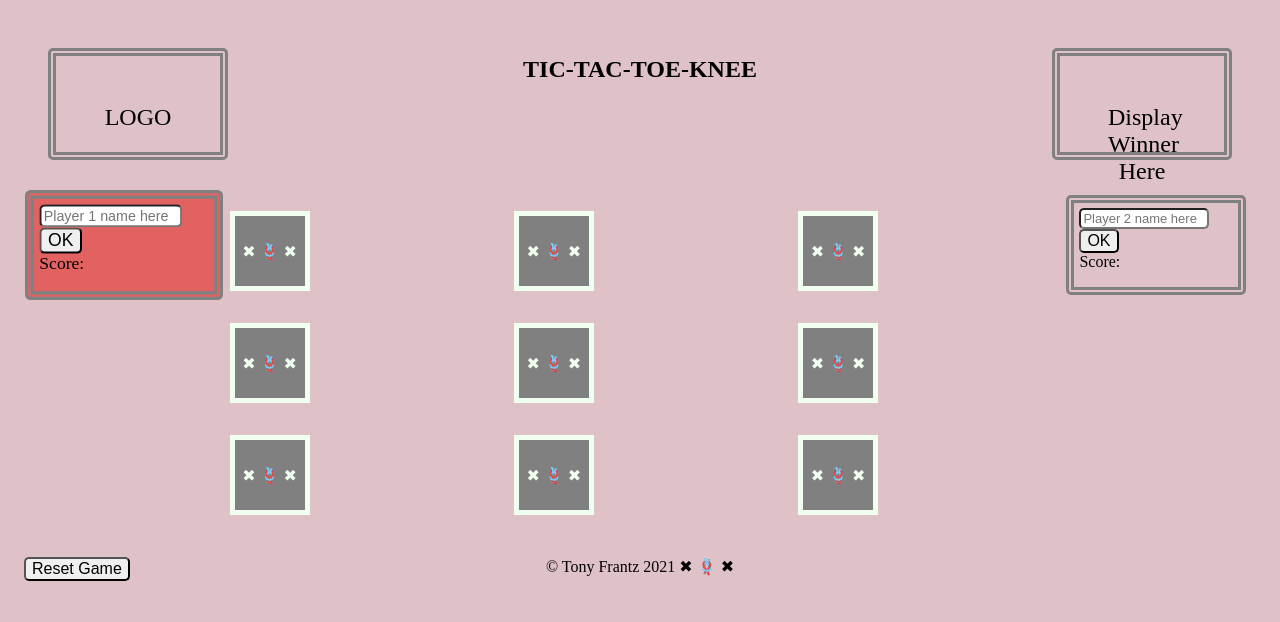
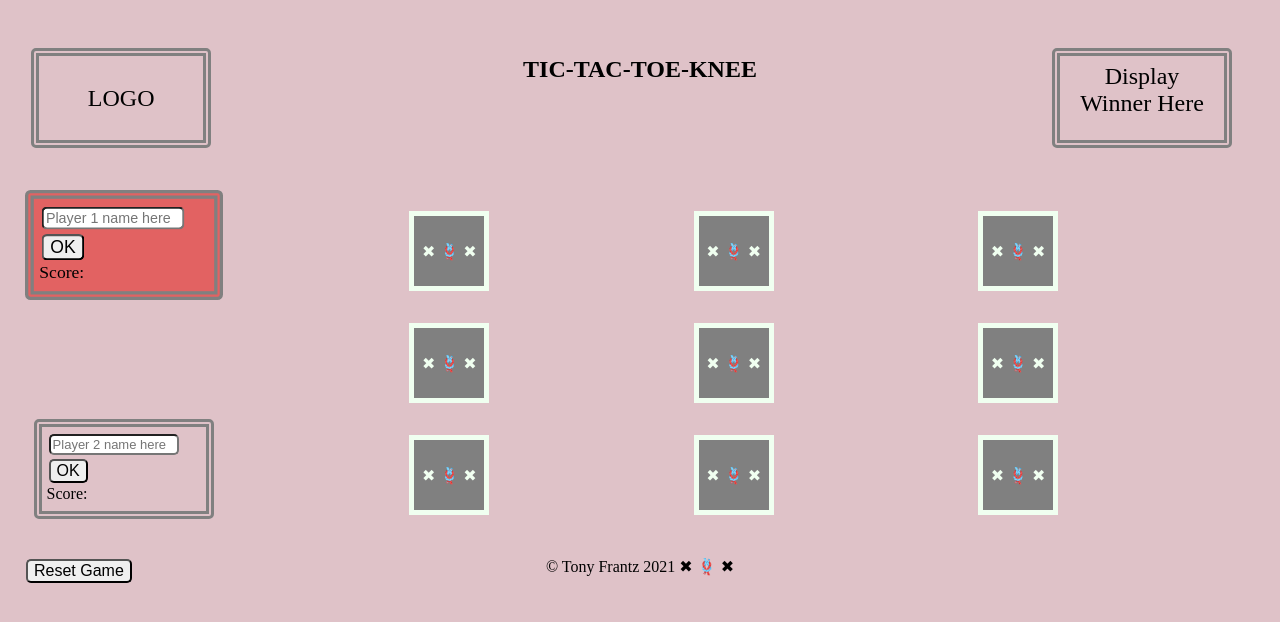
Before and after one commit to tonesfrantz/tic-tac-toe-knee, a plain HTML site: page index.html in a window 1280 px wide. Drawn offline with Linux system fonts and the light colour scheme.

Commit message:
add player name and OK button

```diff
--- a/index.html
+++ b/index.html
@@ -16,9 +16,14 @@
     </header>
         <main>
             <div class="curved_box in_play" id="player_1">
-                <input type="text" placeholder="Player 1 name here" />
-                <button>OK</button>
-                <div class="score">Score:</div>
+                <input type="text" class = "playerName" placeholder = "Player 1 name here" />
+                <button class = "okButton" onclick = "addName(event)">OK</button>
+                <div><span class = "name">Score:</span><span class = "score"></span></div>
+            </div>
+            <div class="curved_box" id="player_2">
+                <input type="text" class = "playerName" placeholder = "Player 2 name here" />
+                <button class = "okButton" onclick = "addName(event)">OK</button>
+                <div><span class = "name">Score:</span><span class = "score"></span></div>
             </div>
             <section id = "play_field">
 
@@ -51,17 +56,13 @@
                     &#10006</div>
 
             </section>
-            <div class="curved_box" id="player_2">
-                <input type="text" placeholder="Player 2 name here" />
-                <button>OK</button>
-                <div class="score">Score:</div>
-            </div>
+
         </main>
 
         <script src="main.js"></script>
     </body>
     <footer>
-        <button id = "reset" onclick = "reset()">Reset Game</button>
+        <button id = "reset" onclick = "reset(event)">Reset Game</button>
         &copy; Tony Frantz 2021
         &#10006
         &#129698
--- a/main.js
+++ b/main.js
@@ -22,6 +22,21 @@ const resetButton = document.getElementById('reset');
 
 function reset() {
     document.location.href = '';
+}
+
+function addName(event) {
+    let parent = event.target.parentElement;
+    let playerName = parent.querySelector('.playerName').value;
+    // playerName.style.fontWeight = '700';
+    let name = parent.querySelector('.name');
+    name.textContent = `${playerName} Score:`;
+    // let input = parent.getElementsByTagName('input');
+    // console.log(input);
+
+    // console.log(input);
+    let input = parent.querySelector('input');
+    console.log(input.placeholder);
+    input.value = '';
 }
 
 function checkWins() {
--- a/style.css
+++ b/style.css
@@ -12,9 +12,9 @@ header {
 #logo {
     position: absolute;
     top: 2em;
-    left: 2em;
+    left: 1.3em;
     border: 8px double grey;
-    padding: 2em;
+    padding-top: 1.2em;
     text-align: center;
 }
 
@@ -23,7 +23,7 @@ header {
     top: 2em;
     right: 2em;
     border: 8px double grey;
-    padding: 2em;
+    padding: 0.3em;
     text-align: center;
 }
 
@@ -34,8 +34,11 @@ main {
     padding: 1.6rem;
     padding-top: 4em;
     display: grid;
-    grid-template: auto 1fr auto / auto 1fr auto;
+    grid-template-columns: 0.7fr 2.3fr;
+    grid-template-rows: 2fr 1fr;
 }
+/* grid-template: auto 1fr auto / auto 1fr auto;
+} */
 .play_box {
     width: 5em;
     height: 5em;
@@ -55,10 +58,21 @@ main {
 
 #play_field {
     display: grid;
+    grid-column: 2 / 3;
+    grid-row: 1/ 3;
     grid-template-columns: repeat(3, 1fr);
     grid-template-rows: repeat(3, 1fr);
     justify-content: center;
     align-items: center;
+    margin-left: 4.8em;
+}
+
+#player_1 {
+    grid-column: 1/2;
+}
+
+#player_2 {
+    grid-column: 1/2;
 }
 
 .played {
@@ -80,10 +94,12 @@ input {
     font-size: small;
     border-radius: 5px;
     width: 130px;
+    margin: 2px;
 }
 
 button {
     border-radius: 5px;
+    margin: 2px;
 }
 
 footer {
```
